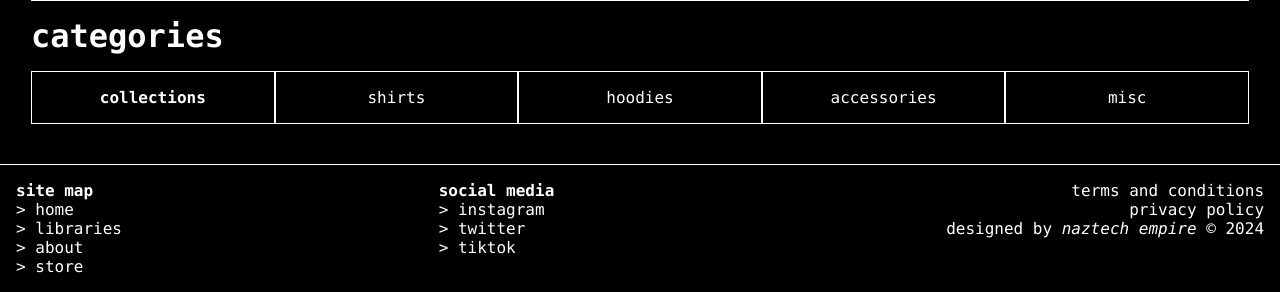
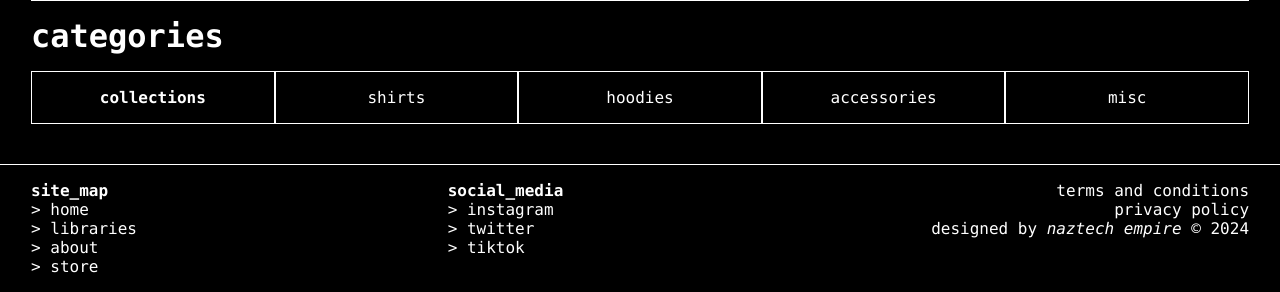
Before and after one commit to NILBOGtheSavior/sudofsck.com, a PHP site: page / in a window 1280 px wide. Shown: the part 1451-1743 px from the top of the page. Run offline with PHP 8.4, Linux system fonts and the light colour scheme.

Commit message:
Converted file to PHP from HTML

```diff
--- a/css/style.css
+++ b/css/style.css
@@ -2,9 +2,12 @@ body {
     background-color: black;
     color: white;
     font-family: consolas;
+    div#navbar {
+        max-width: 1250px;
+        margin: auto;
         header {
-        padding-inline: 1em;
             h1 {
+                padding-inline: 0.5em;
                 font-size: 2em;
             }
         }
@@ -17,6 +20,7 @@ body {
                 gap: 20px;
                 li {
                     list-style-type: none;
+                }
             }
         }
     }
@@ -118,10 +122,16 @@ body {
     footer {
         border-top: solid 1px white;
         margin-top: 2.5em;
-        padding: 1em;
         display: flex;
         gap: 20px;
         div {
+            max-width: 1250px;
+            margin: auto;
+            display: flex;
+            flex: 1;
+            justify-content: space-between;
+            section {
+                padding: 1em;
                 display: flex;
                 flex: 1;
                 flex-direction: column;
@@ -132,3 +142,4 @@ body {
             }
         }
     }
+}
--- a/index.html
+++ b/index.php
@@ -10,6 +10,7 @@
         <script src="js/slideshow.js"></script>
     </head>
     <body>
+        <div id="navbar">
             <header>
                 <h1>> sudo fsck</h1>
             </header>
@@ -21,6 +22,7 @@
                     <li><b><a href="store.html">store</a></b></li>
                 </ul>
             </nav>
+        </div>
         <main>
             <section id="spotlight">
                 <div id="slideshow">
@@ -96,22 +98,24 @@
         </main>
         <footer>
             <div>
-                <h2>site map</h2>
+                <section>
+                    <h2>site_map</h2>
                     <a href="">> home</a>
                     <a href="">> libraries</a>
                     <a href="">> about</a>
                     <a href="">> store</a>
-            </div>
-            <div>
-                <h2>social media</h2>
+                </section>
+                <section>
+                    <h2>social_media</h2>
                     <a href="">> instagram</a>
                     <a href="">> twitter</a>
                     <a href="">> tiktok</a>
-            </div>
-            <div style="text-align: end;">
+                </section>
+                <section style="text-align: end;">
                     <a href="">terms and conditions</a>
                     <a href="">privacy policy</a>
                     <p>designed by <i><a href="http://naztechempire.com">naztech empire</a></i> &copy; 2024</p>
+                </section>
             </div>
         </footer>
     </body>
```
Lines whose indentation alone changed are shown as unchanged.
